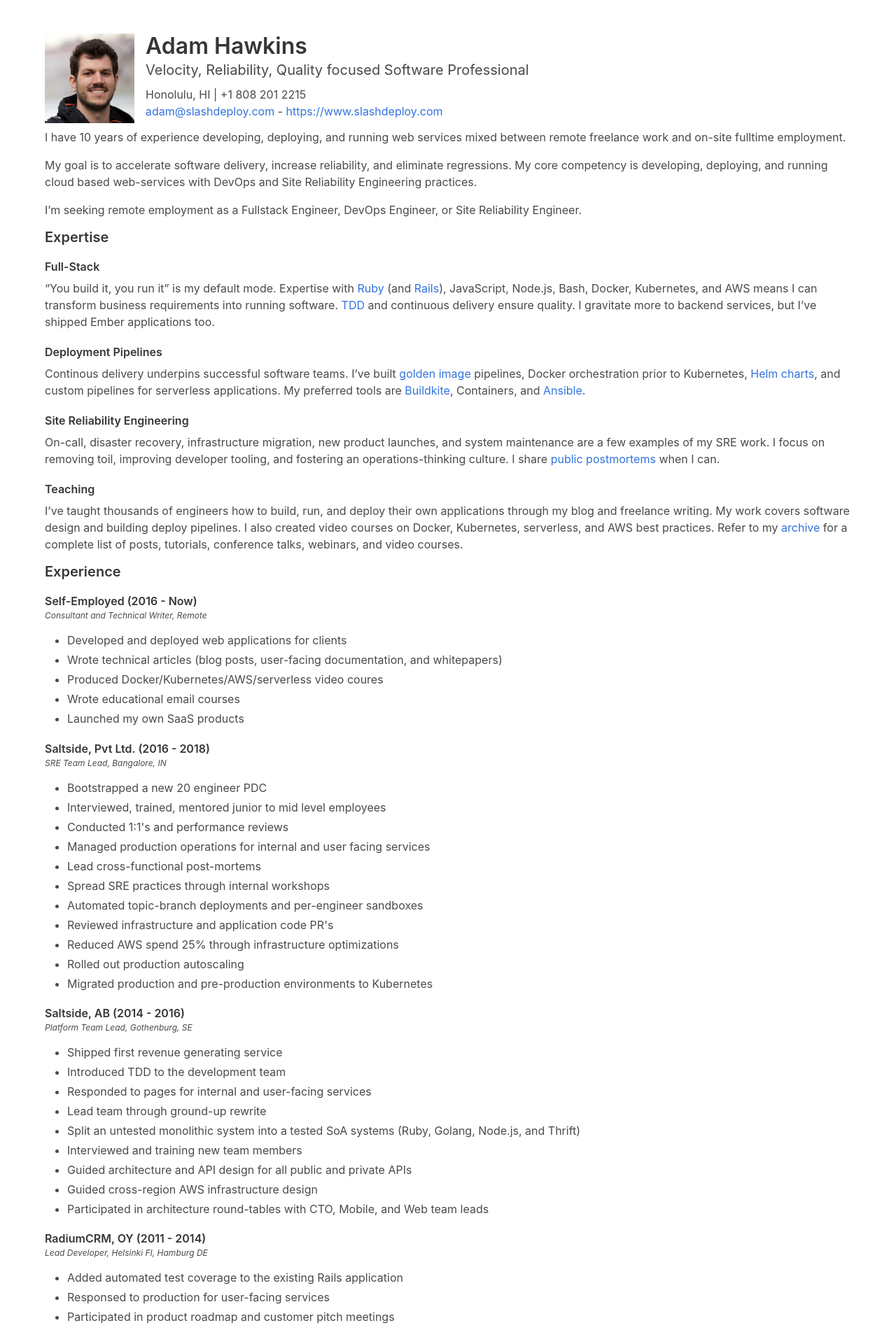
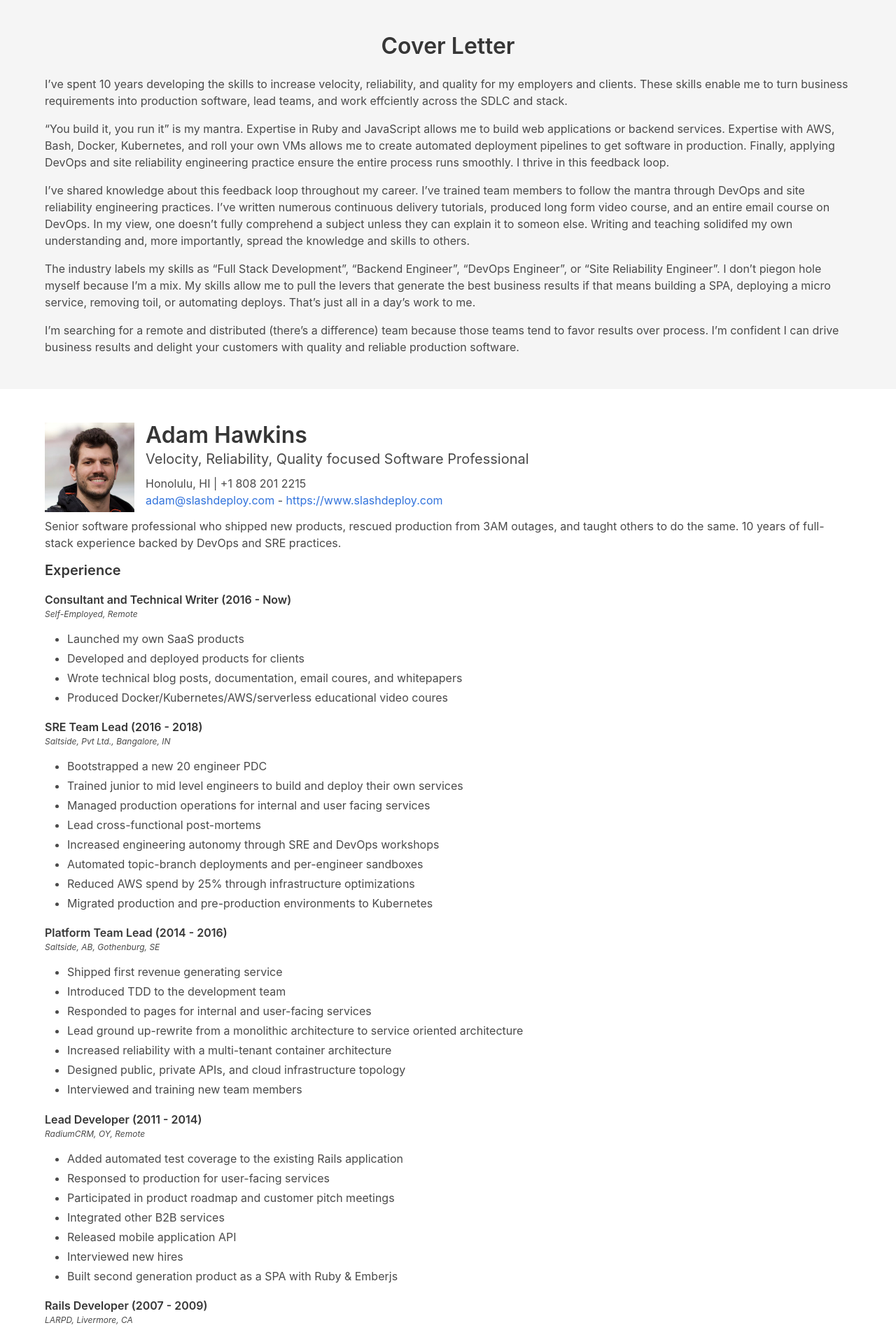
Before and after one commit to ahawkins/resume, a Jekyll site: the page built from pdf.md, in a window 1280 px wide. Shown: the top 1901 px of the page at 70% size. Built offline with Jekyll 4.4.1, drawn with Linux system fonts in a browser that asks for light colours; some of the changed text lies outside the part shown.

Commit message:
feat(*): align with traditional format.

```diff
--- a/_data/resume.yml
+++ b/_data/resume.yml
@@ -11,29 +11,52 @@ website: "https://www.slashdeploy.com"
 email: "adam@slashdeploy.com"
 archive: "https://www.slashdeploy.com/archive"
 intro: |
-  I have 10 years of experience developing, deploying, and running web services
-  mixed between remote freelance work and on-site fulltime employment.
+  I've spent 10 years developing the skills to increase velocity,
+  reliability, and quality for my employers and clients. These skills enable
+  me to turn business requirements into production software, lead teams, and
+  work effciently across the SDLC and stack.
 
-  My goal is to accelerate software delivery, increase reliability, and
-  eliminate regressions. My core competency is developing, deploying, and
-  running cloud based web-services with DevOps and Site Reliability
-  Engineering practices.
+  "You build it, you run it" is my mantra. Expertise in Ruby and JavaScript
+  allows me to build web applications or backend services. Expertise with AWS,
+  Bash, Docker, Kubernetes, and roll your own VMs allows me to create automated
+  deployment pipelines to get software in production. Finally, applying DevOps
+  and site reliability engineering practice ensure the entire process runs
+  smoothly. I thrive in this feedback loop.
 
-  I'm seeking remote employment as a Fullstack Engineer, DevOps Engineer, or
-  Site Reliability Engineer.
-background: |
-  I started building webapps with PHP and jumped to Ruby on Rails. I learned
-  software engineering fundamentals like OOP, TDD, and software architecture
-  through the Ruby community. Eventually I switched focus to operations,
-  infrastructure engineering, and continuous delivery under the broad Site
-  Reliability Engineering umbrella.
+  I've shared knowledge about this feedback loop throughout my career. I've
+  trained team members to follow the mantra through DevOps and site reliability
+  engineering practices. I've written numerous continuous delivery tutorials,
+  produced long form video course, and an entire email course on DevOps. In my
+  view, one doesn't fully comprehend a subject unless they can explain it to
+  someon else. Writing and teaching solidifed my own understanding and, more
+  importantly, spread the knowledge and skills to others.
+
+  The industry labels my skills as "Full Stack Development", "Backend
+  Engineer", "DevOps Engineer", or "Site Reliability Engineer". I don't piegon
+  hole myself because I'm a mix.  My skills allow me to pull the levers that
+  generate the best business results if that means building a SPA, deploying a
+  micro service, removing toil, or automating deploys. That's just all in a
+  day's work to me.
+
+  I'm searching for a remote and distributed (there's a difference) team
+  because those teams tend to favor results over process. I'm confident I can
+  drive business results and delight your customers with quality and reliable
+  production software.
+summary: |
+  Senior software professional who shipped new products, rescued production
+  from 3AM outages, and taught others to do the same. 10 years of full-stack
+  experience backed by DevOps and SRE practices.
 skills: |
-  TDD, CI/CD, AWS (CloudFormation/DynamoDB/EC2/S3/Lambda/and more), GCP,
-  Docker, Kubernetes, kops, Helm, Packer, Ansible, Bash, Ruby, Rails, Sinatra,
-  Emberjs, TypeScript, HTML, CSS/SCSS/SASS, Serverless, Vagrant, technical
-  writing, git, PostgreSQL, MongoDB, Redis, Memcached, Fluentd, ElasticSearch,
-  statsd, Heroku, software architecture, deployment pipelines, smoke testing,
-  automated testing
+  - Languages: Ruby, JavaScript, Node.js, TypeScript, Bash, HTML, CSS/SCSS/LESS
+  - Tools & Technologies: Packer, Vagrant, Ansible, Puppet, CloudFormation,
+    AWS, GCP, Azure, Docker, Docker Compose, Kubernetes, Helm, Kops, Emberjs,
+    Rails, Fluentd, statsd
+  - Datastores: MySQL, PostgreSQL, MongoDB, ElasticSearch, Redis, Memcached, DynamoDB
+  - Practices: TDD, continous integration, continous delivery, continuous
+    deployment, monolithic architecture, service oriented architecture,
+    microservice archiecture, configure management, infrastructure-as-code,
+    deployment pipelines, DevOps, site reliability engineering, continuous improvement,
+    pair programming, outage resolution
 bio: |
   I'm originally from the United States. I moved abroad in 2011 for work and
   travel. I have lived in Finland, Germany, Sweden, and India before returning
@@ -41,70 +64,28 @@ bio: |
   [travel](http://isos.ahawkins.me), reading, trance, hiking, and surfing.
   MacOS, vim, a terminal, and HD280's is my preferred [dev
   setup](https://github.com/ahawkins/dotfiles).
-expertise:
-  - title: Full-Stack
-    description: |
-      "You build it, you run it" is my default mode. Expertise with
-      [Ruby](https://www.joyofdesign.info) (and
-      [Rails](https://railscaching.com)), JavaScript, Node.js, Bash, Docker,
-      Kubernetes, and AWS means I can transform business requirements into
-      running software.
-      [TDD](https://www.slashdeploy.com/blog/2014/the-joy-of-teaching-tdd/) and
-      continuous delivery ensure quality. I gravitate more to backend services,
-      but I've shipped Ember applications too.
-  - title: Deployment Pipelines
-    description: |
-      Continous delivery underpins successful software teams. I've built
-      [golden
-      image](http://semaphoreci.com/community/tutorials/continuous-deployment-of-golden-images-with-packer-and-semaphore)
-      pipelines, Docker orchestration prior to Kubernetes, [Helm
-      charts](https://www.slashdeploy.com/blog/2017/building-our-helm-chart/),
-      and custom pipelines for serverless applications. My preferred tools are
-      [Buildkite](https://www.slashdeploy.com/blog/2019/cd-chatops-with-slack-buildkite/),
-      Containers, and
-      [Ansible](https://semaphoreci.com/community/tutorials/introduction-to-ansible).
-  - title: Site Reliability Engineering
-    description: |
-      On-call, disaster recovery, infrastructure migration, new product
-      launches, and system maintenance are a few examples of my SRE work.
-      I focus on removing toil, improving developer tooling, and
-      fostering an operations-thinking culture. I share [public
-      postmortems](https://engineering.saltside.se/our-failure-migrating-to-kubernetes-25c28e6dd604)
-      when I can.
-  - title: Teaching
-    description: |
-      I've taught thousands of engineers how to build, run, and deploy their
-      own applications through my blog and freelance writing.  My work covers
-      software design and building deploy pipelines. I also created video
-      courses on Docker, Kubernetes, serverless, and AWS best practices.  Refer
-      to my [archive](https://www.slashdeploy.com/archive) for a complete list
-      of posts, tutorials, conference talks, webinars, and video courses.
 experience:
   - timeframe: 2016 - Now
     company: Self-Employed
     position: Consultant and Technical Writer
     location: Remote
     description:
-      - Developed and deployed web applications for clients
-      - Wrote technical articles (blog posts, user-facing documentation, and whitepapers)
-      - Produced Docker/Kubernetes/AWS/serverless video coures
-      - Wrote educational email courses
       - Launched my own SaaS products
+      - Developed and deployed products for clients
+      - Wrote technical blog posts, documentation, email coures, and whitepapers
+      - Produced Docker/Kubernetes/AWS/serverless educational video coures
   - timeframe: 2016 - 2018
     company: Saltside, Pvt Ltd.
     location: Bangalore, IN
     position: SRE Team Lead
     description:
       - Bootstrapped a new 20 engineer PDC
-      - Interviewed, trained, mentored junior to mid level employees
-      - Conducted 1:1's and performance reviews
+      - Trained junior to mid level engineers to build and deploy their own services
       - Managed production operations for internal and user facing services
       - Lead cross-functional post-mortems
-      - Spread SRE practices through internal workshops
+      - Increased engineering autonomy through SRE and DevOps workshops
       - Automated topic-branch deployments and per-engineer sandboxes
-      - Reviewed infrastructure and application code PR's
-      - Reduced AWS spend 25% through infrastructure optimizations
-      - Rolled out production autoscaling
+      - Reduced AWS spend by 25% through infrastructure optimizations
       - Migrated production and pre-production environments to Kubernetes
   - timeframe: 2014 - 2016
     company: Saltside, AB
@@ -114,15 +95,13 @@ experience:
       - Shipped first revenue generating service
       - Introduced TDD to the development team
       - Responded to pages for internal and user-facing services
-      - Lead team through ground-up rewrite
-      - Split an untested monolithic system into a tested SoA systems (Ruby, Golang, Node.js, and Thrift)
+      - Lead ground up-rewrite from a monolithic architecture to service oriented architecture
+      - Increased reliability with a multi-tenant container architecture
+      - Designed public, private APIs, and cloud infrastructure topology
       - Interviewed and training new team members
-      - Guided architecture and API design for all public and private APIs
-      - Guided cross-region AWS infrastructure design
-      - Participated in architecture round-tables with CTO, Mobile, and Web team leads
   - timeframe: 2011 - 2014
     company: RadiumCRM, OY
-    location: Helsinki FI, Hamburg DE
+    location: Remote
     position: Lead Developer
     description:
       - Added automated test coverage to the existing Rails application
@@ -131,16 +110,15 @@ experience:
       - Integrated other B2B services
       - Released mobile application API
       - Interviewed new hires
-      - Pair programmed with team members
       - Built second generation product as a SPA with Ruby & Emberjs
-      - Defined test and code quality standards
   - timeframe: 2007 - 2009
     company: LARPD
     location: Livermore, CA
     position: Rails Developer
     description:
-      - Replaced existing manual paper based employee scheduling system with a Rails application
+      - Replaced existing manual paper work schedule system with a Rails application
       - Deployed application to Heroku
+      - Trained employees to use new system
 portfolio:
   - title: Billen
     year: 2019
--- a/_layouts/pdf.html
+++ b/_layouts/pdf.html
@@ -12,8 +12,16 @@
 </head>
 
 <body>
-	<div class="section">
-		<div class="container is-desktop">
+	<div class="section section-cover-letter has-background-light">
+		<div class="container">
+			<div class="content">
+				<h1 class="title has-text-centered">Cover Letter</h1>
+				{{ site.data.resume.intro | markdownify }}
+			</div>
+		</div>
+	</div>
+	<div class="section section-resume">
+		<div class="container">
 			<div class="container-card is-clearfix">
 				<figure class="image is-128x128 is-pulled-left headshot">
 					<img src="{{ "assets/resume/images/header/avatar.jpg" | absolute_url }}">
@@ -24,18 +32,12 @@
 				<p><a href="mailto:{{ site.data.resume.email }}">{{ site.data.resume.email }}</a> - <a href="{{ site.data.resume.website }}">{{ site.data.resume.website }}</a></p>
 			</div>
 			<div class="content content-resume">
-				{{ site.data.resume.intro | markdownify }}
-
-				<h2 class="is-size-5">Expertise</h2>
-				{% for item in site.data.resume.expertise %}
-					<h3 class="is-size-6">{{ item.title }}</h3>
-					{{ item.description | markdownify }}
-				{% endfor %}
+				{{ site.data.resume.summary | markdownify }}
 
 				<h2 class="is-size-5">Experience</h2>
 				{% for item in site.data.resume.experience %}
-				<h3 class="title is-6">{{ item.company }} ({{ item.timeframe }})</h3>
-					<p class="subtitle is-7"><em>{{ item.position }}, {{ item.location }}</em><p>
+				<h3 class="title is-6">{{ item.position }} ({{ item.timeframe }})</h3>
+					<p class="subtitle is-7"><em>{{ item.company }}, {{ item.location }}</em><p>
 					<ul>
 						{% for entry in item.description %}
 							<li>{{ entry }}</li>
@@ -43,20 +45,18 @@
 					</ul>
 				{% endfor %}
 
-				<h2 class="is-size-5">Works</h2>
+				<h2 class="is-size-5">Portfolio</h2>
+				<p><em>Refer to {{ site.data.resume.archive }} for a complete list of tutorials, video courese, webinars, conference talks, and other projects.</em></p>
 				<ul>
 					{% for item in site.data.resume.portfolio %}
 						<li class="list-works">
-							<a href="{{ item.link }}">{{ item.title }}</a> - <em>{{ item.year }}</em> - {{ item.description | markdownify }}</a>
+							<a href="{{ item.link }}">{{ item.title }}</a> - <em>{{ item.year }}</em> - {{ item.description | markdownify }} <span class="print-link">{{ item.link }}</span>
 						</li>
 					{% endfor %}
 				</ul>
 
 				<h2 class="is-size-5">Skills</h2>
 				{{ site.data.resume.skills | markdownify }}
-
-				<h2 class="is-size-5">Background</h2>
-				{{ site.data.resume.background | markdownify }}
 
 				<h2 class="is-size-5">Bio</h2>
 				{{ site.data.resume.bio | markdownify }}
--- a/assets/css/pdf.css
+++ b/assets/css/pdf.css
@@ -17,3 +17,19 @@
 .content-resume h2 {
 	margin-top: 0 !important;
 }
+
+@media screen {
+	.print-link {
+		display: none;
+	}
+}
+
+@media print {
+	.section-cover-letter {
+		display: none;
+	}
+
+	.section {
+		padding: 0;
+	}
+}
```
